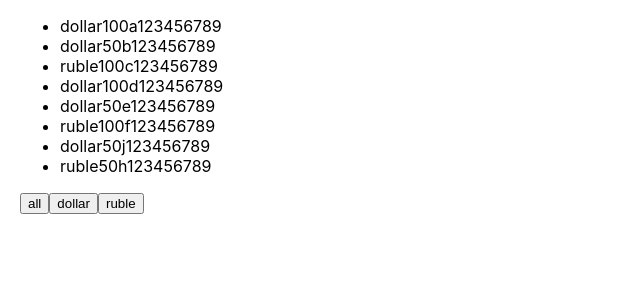
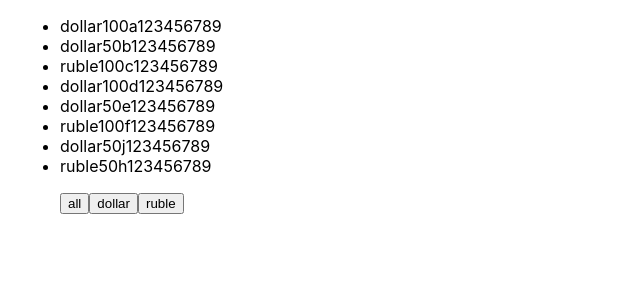
Before and after one commit to AndreiDudenkov/ReactLearning, a React (Create React App) app: page / in a window 1280 px wide. Shown: the top 300 px of the page, without its empty margins (0-640 px from the left). Built offline with nearby package versions, Linux system fonts and the light colour scheme.

Commit message:
filter + useState + css

```diff
--- a/src/App.css
+++ b/src/App.css
@@ -9,3 +9,6 @@
 #body {
   margin-left: 20px;
 }
+#buttons {
+  margin-left: 40px;
+}
--- a/src/ExternalComponents.tsx
+++ b/src/ExternalComponents.tsx
@@ -1,19 +1,21 @@
 import React from "react";
 
-type NewComponentType ={
+type NewComponentType = {
     currentMoneyPr: Array<MoneyType>
-    callback: (name: string)=> void
+    callback: (name: string) => void
 }
-type MoneyType= {
+type MoneyType = {
     banknote: string,
     nominal: number,
     number: string
 }
 
-export const NewComponent = (props:NewComponentType) => {
+export const NewComponent = (props: NewComponentType) => {
 
-    const onClickHandler = (param:string) => {
-        {props.callback(param)}
+    const onClickHandler = (param: string) => {
+        {
+            props.callback(param)
+        }
     }
 
     return (
@@ -29,9 +31,11 @@ export const NewComponent = (props:NewComponentType) => {
                     )
                 })}
             </ul>
-    <button onClick={()=>onClickHandler('all')}>all</button>
-    <button onClick={()=>onClickHandler('dollar')}>dollar</button>
-    <button onClick={()=>onClickHandler('ruble')}>ruble</button>
+            <div id='buttons'>
+                <button onClick={() => onClickHandler('all')}>all</button>
+                <button onClick={() => onClickHandler('dollar')}>dollar</button>
+                <button onClick={() => onClickHandler('ruble')}>ruble</button>
+            </div>
         </div>
     )
 }
```
Lines whose indentation alone changed are shown as unchanged.
